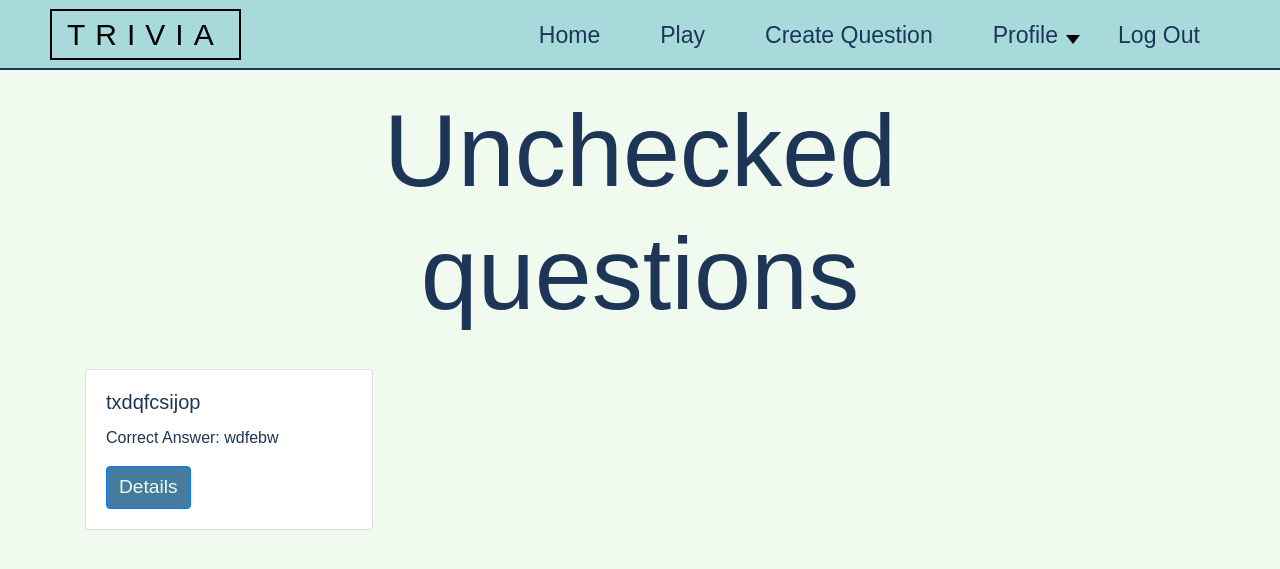
After one commit to KrisCholakov02/SoftUni-Trivia, a Django app: page /questions/unchecked/ in a window 1280 px wide. The commit adds this page. Shown: the top 569 px of the page. Run offline with Django 3.2, Linux system fonts and the light colour scheme; a user stored in the database is signed in; data comes from the database, SQL or seed files in the repository; both versions use the stored data as it was after the commit; some libraries are stand-ins or nearby versions; some web fonts are replaced.

Commit message:
Admin functions

```diff
--- a/common/static/common.css
+++ b/common/static/common.css
@@ -38,8 +38,14 @@ body{
 
 ul{
 	list-style-type: none;
-  float: right;
+    float: right;
 }
+
+ul li ul {
+    height: max-content;
+    width: max-content;
+}
+
 .main_element > ul >li{
   padding: 0 30px;
   display: block;
@@ -63,8 +69,8 @@ a:hover{
   border: solid 0.1vw #1D3557;
 }
 .inside_items li{
-  width: 200px;
-  height: 50px;
+  width: 20vw;
+  height: max-content;
   line-height: 50px;
   padding: 0 30px;
   background-color: #A8DADC;
--- a/common/templates/navbar.html
+++ b/common/templates/navbar.html
@@ -14,6 +14,9 @@
                     <li><a href="{% url 'profile-user' user.id %}">Details</a></li>
                     <li><a href="{% url 'my-games' %}">My games</a></li>
                     <li><a href="{% url 'my_questions' %}">My questions</a></li>
+                    {% if user.is_superuser %}
+                    <li><a style="color: #E63946" href="{% url 'unchecked_questions' %}">Unchecked questions</a></li>
+                    {% endif %}
                 </ul>
             </div>
         </li>
--- a/games/templates/my_games_list.html
+++ b/games/templates/my_games_list.html
@@ -2,7 +2,7 @@
 {% block 'body' %}
 
 <div class="row" style="z-index: 0;">
-    <h1 style="font-size: 8vw; width: 50%; margin-left: 25%; text-align: center;">My Games</h1>
+    <h1 style="font-size: 8vw; width: 50%; margin-left: 25%; text-align: center; margin-bottom: 4vw; margin-top: 4vw;">My Games</h1>
     {% for g in games %}
     <div class="col-lg-4">
         <div class="card" style="width: 18rem; margin-top: 2vw">
--- a/questions/forms.py
+++ b/questions/forms.py
@@ -57,4 +57,4 @@ class CreateQuestionForm(forms.ModelForm):
 
     class Meta:
         model = Questions
-        fields = ('question', 'correct_answer', 'answer1', 'answer2', 'answer3', 'level')
+        fields = ('id', 'question', 'correct_answer', 'answer1', 'answer2', 'answer3', 'level')
--- /dev/null
+++ b/questions/templates/unchecked_questions_list.html
@@ -0,0 +1,18 @@
+{% extends 'index.html' %}
+{% block 'body' %}
+
+<div class="row" style="z-index: 0;">
+    <h1 style="font-size: 8vw; width: 50%; margin-left: 25%; text-align: center;">Unchecked questions</h1>
+    {% for q in questions %}
+    <div class="col-lg-4">
+        <div class="card" style="width: 18rem; margin-top: 2vw">
+            <div class="card-body">
+                <h5 class="card-title">{{q.question}}</h5>
+                <p class="card-text">Correct Answer: {{q.correct_answer}}</p>
+                <a href="{% url 'question-detail' q.id %}" class="btn btn-primary submit-btn" style="color: #F1FAEE;">Details</a>
+            </div>
+        </div>
+    </div>
+    {% endfor %}
+</div>
+{% endblock %}
--- a/questions/urls.py
+++ b/questions/urls.py
@@ -9,5 +9,5 @@ urlpatterns = [
     re_path('^details/(?P<pk>\d+)/$', views.QuestionDetail.as_view(), name='question-detail'),
     re_path('^delete/(?P<pk>\d+)/$', views.QuestionDelete.as_view(), name='question-delete'),
     re_path('^edit/(?P<pk>\d+)/$', views.QuestionEdit.as_view(), name='question-edit'),
-
+    path('unchecked/', views.UncheckedQuestionsList.as_view(), name='unchecked_questions'),
 ]
--- a/questions/views.py
+++ b/questions/views.py
@@ -101,3 +101,21 @@ class QuestionDetail(LoginRequiredMixin, generic.DetailView):
     login_url = '/accounts/login/'
     context_object_name = 'question'
     template_name = 'question_detail.html'
+
+
+# getting unchecked questions
+class UncheckedQuestionsList(LoginRequiredMixin, generic.ListView):
+    model = Questions
+    template_name = 'unchecked_questions_list.html'
+    context_object_name = 'questions'
+
+# function that gets only unchecked questions
+    def get_queryset(self):
+        if not self.request.user.is_superuser:
+            return render(self.request, 'permission_denied.html')
+        else:
+            try:
+                questions = Questions.objects.all().filter(checked=0)  # getting only unchecked questions
+                return questions
+            except:
+                return []
```
Also changed, not shown: db.sqlite3.
